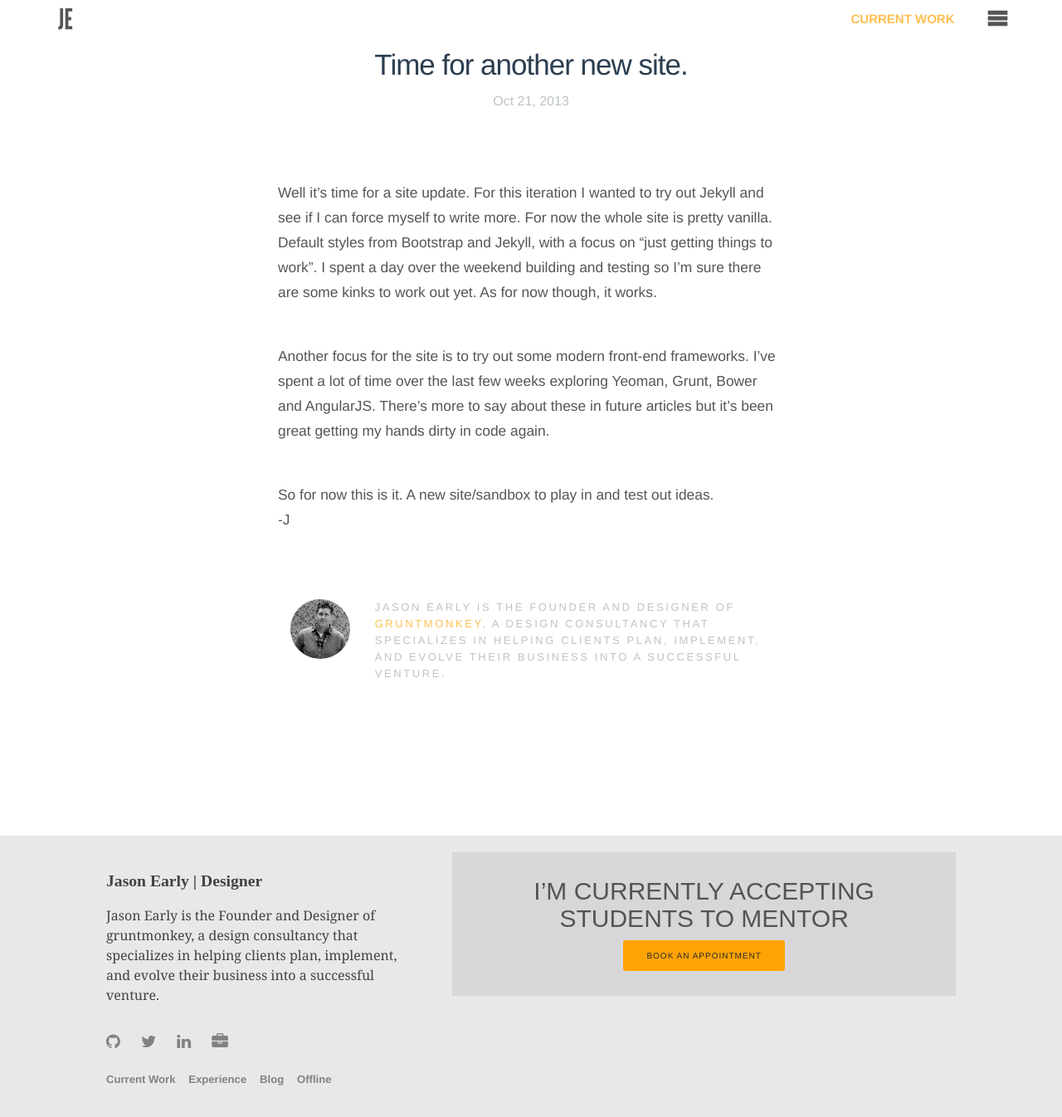
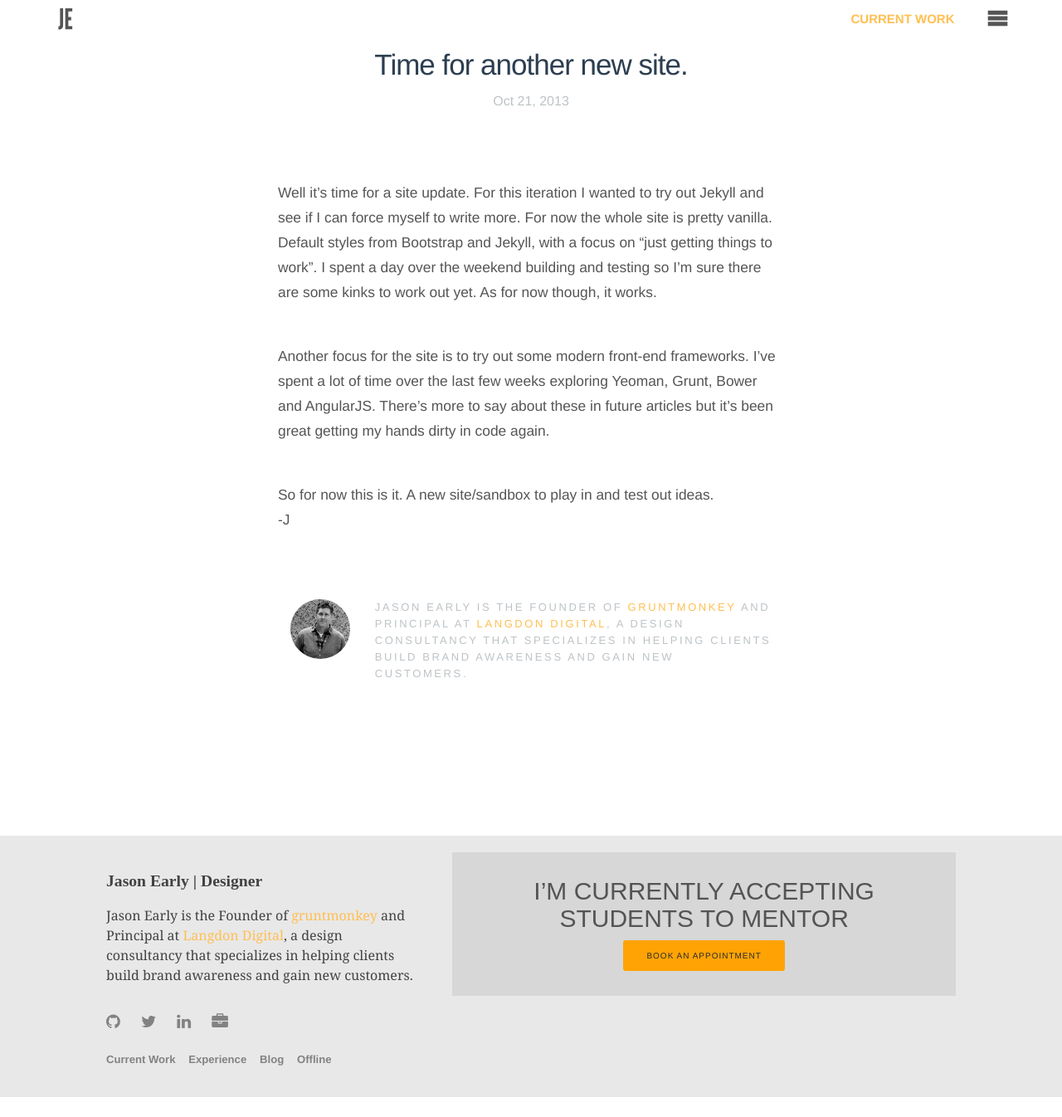
Before and after one commit to jasonearly/jasonearly.github.io, a Jekyll site: the page built from _posts/2013-10-21-new-site.md, in a window 1280 px wide. Shown: the whole page at 83% size. Built offline with Jekyll 4.4.1, drawn with Linux system fonts in a browser that asks for light colours; after the commit the page ends 1322 px from its top, so only the background shows below that.

Commit message:
update byline

```diff
--- a/_includes/byline.html
+++ b/_includes/byline.html
@@ -11,10 +11,8 @@
       <div class="row">
         <div class="col-sm-10 col-md-12" style="margin-top: 0px;">
           <p class="byline">
-            Jason Early is the Founder and Designer of
-            <a href="https://gruntmonkey.com">gruntmonkey</a>, a design
-            consultancy that specializes in helping clients plan, implement, and
-            evolve their business into a successful venture.
+            Jason Early is the Founder of <a href="http://gruntmonkey.com/">gruntmonkey</a> and Principal at <a href="https://langdondigital.com/">Langdon Digital</a>, a design
+            consultancy that specializes in helping clients build brand awareness and gain new customers.
           </p>
         </div>
       </div>
--- a/_includes/footer.html
+++ b/_includes/footer.html
@@ -6,9 +6,8 @@
       <li>Jason Early | Designer</li>
     </ul>
     <p class="description">
-      Jason Early is the Founder and Designer of gruntmonkey, a design
-      consultancy that specializes in helping clients plan, implement, and
-      evolve their business into a successful venture.
+      Jason Early is the Founder of <a href="http://gruntmonkey.com/">gruntmonkey</a> and Principal at <a href="https://langdondigital.com/">Langdon Digital</a>, a design
+      consultancy that specializes in helping clients build brand awareness and gain new customers.
     </p>
     <ul class="social-media-list">
       {% if site.github_username %}
```
